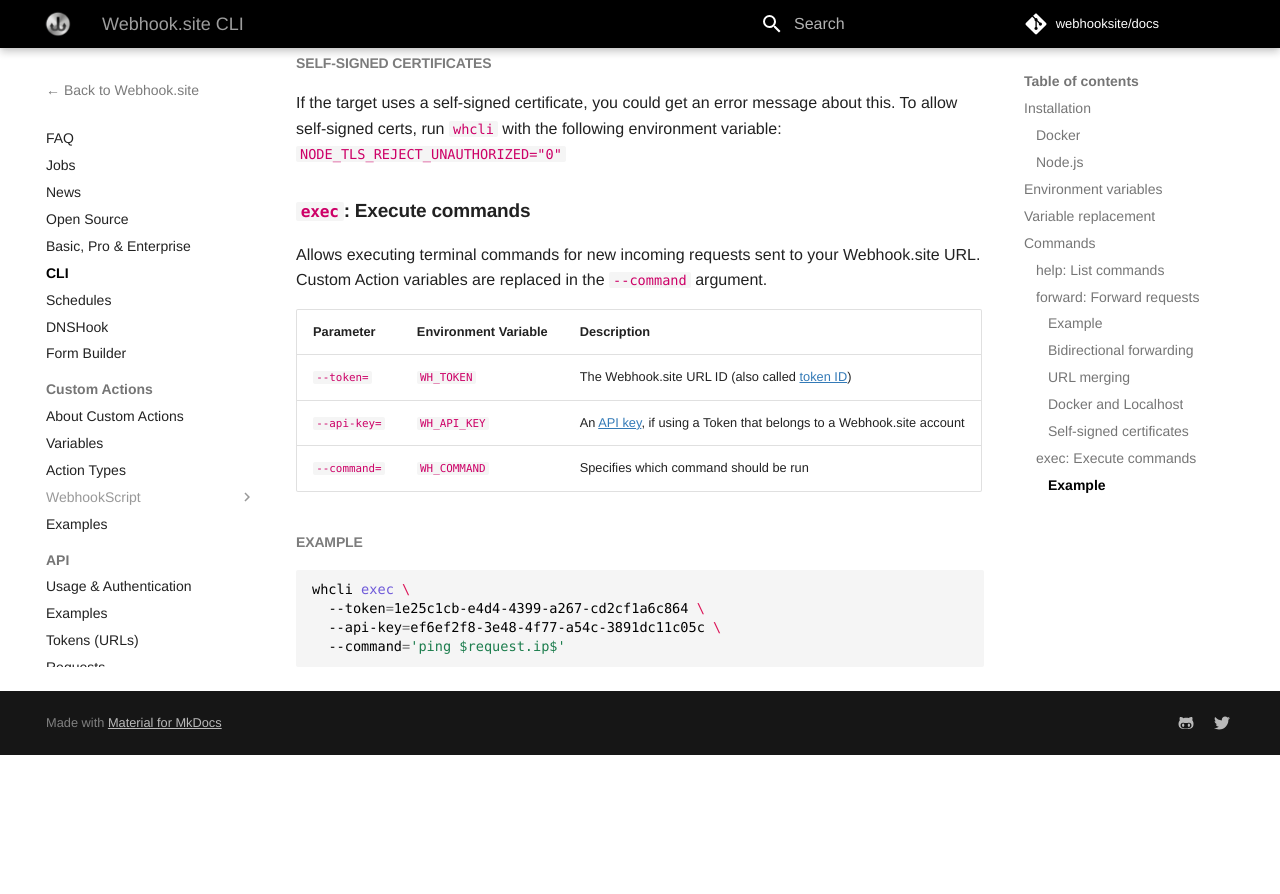
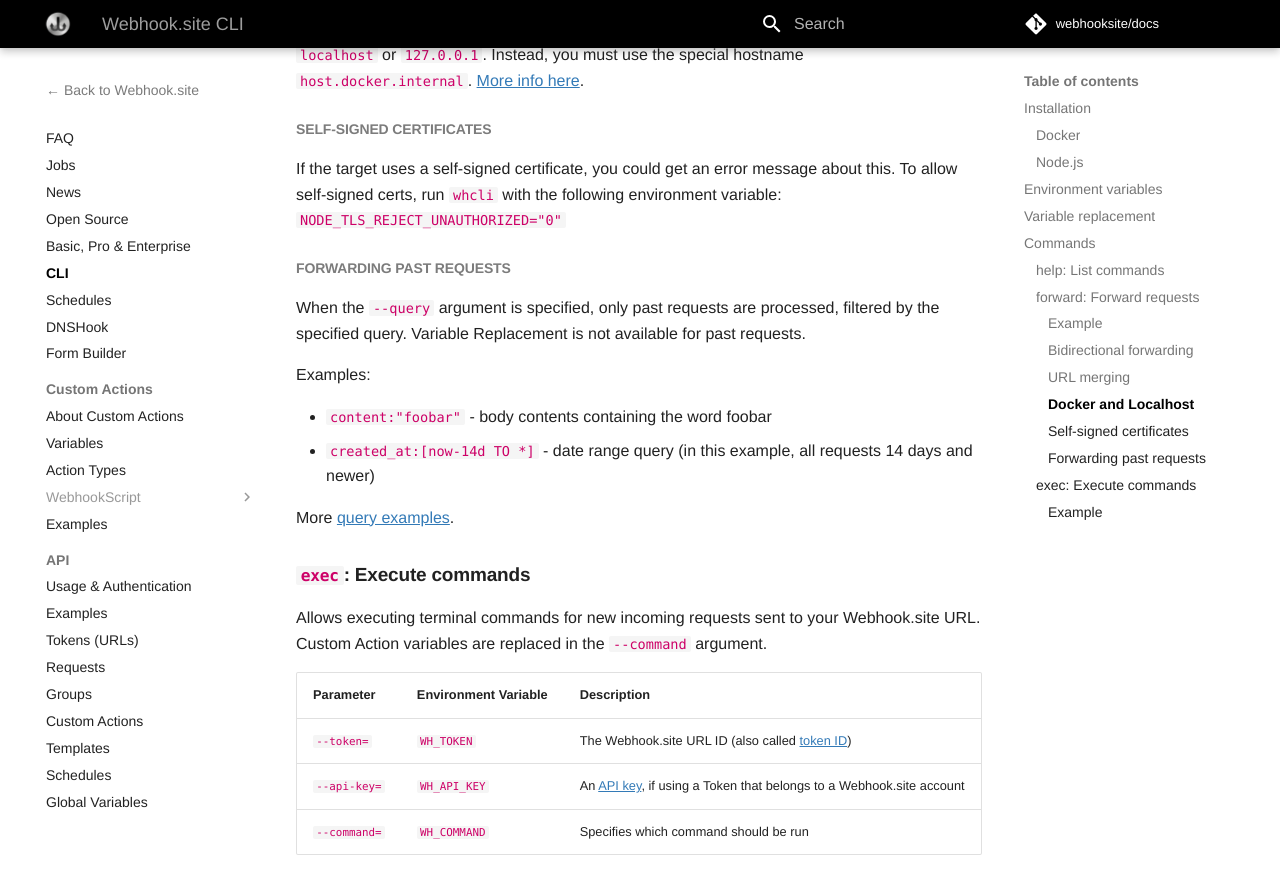
Before and after one commit to webhooksite/docs, an MkDocs documentation site: the page built from docs/cli.md, in a window 1280 px wide and 900 px high, scrolled down 3265 px. Shown: the top 894 px of the window. Built offline with MkDocs 1.6.1 and Material for MkDocs 9.7.7, drawn with Linux system fonts in a browser that asks for light colours; comment, search, counter and statistics services are not loaded; before the commit the page ends 4020 px from its top, so only the background shows below that; some of the changed text lies outside the part shown.

Commit message:
Update CLI docs

```diff
--- a/docs/cli.md
+++ b/docs/cli.md
@@ -63,8 +63,10 @@
 | `--token=`           | `WH_TOKEN`           | Required. The Webhook.site URL ID (also called [token ID](/api/tokens.html#api-endpointstokens-urls-email-addresses))                                                       |
 | `--api-key=`         | `WH_API_KEY`         | An [API key](/api/about.html#api-key), required when using a Token that belongs to a Webhook.site account                                                                    |
 | `--target=`          | `WH_TARGET`          | Specifies URL where traffic should be forwarded.<br>Default: `https://localhost`                                                                                  |
-| `--listen-timeout=` |                      | Amount of seconds to wait for a response from the Target URL to send back as a response for the Webhook.site URL.<br>Set to `0` to disable bidirectional forwarding.<br>Default `5`. Max `10`. |
+| `--listen-timeout=`  | `WH_LISTEN_TIMEOUT`  | Amount of seconds to wait for a response from the Target URL to send back as a response for the Webhook.site URL.<br>Set to `0` to disable bidirectional forwarding.<br>Default `5`. Max `10`. |
 | `--keep-url`         |                      | When specified, disables URL merging (see below.)                                                                                                                 |
+| `--query   `         | `WH_QUERY`           | Forwards previously sent requests, filtered by a search query. When left blank, only requests sent after the command runs are forwarded.
+
 
 #### Example
 
@@ -97,6 +99,18 @@
 
 If the target uses a self-signed certificate, you could get an error message about this. To allow self-signed certs, run `whcli` with the following environment variable: `NODE_TLS_REJECT_UNAUTHORIZED="0"`
 
+#### Forwarding past requests
+
+When the `--query` argument is specified, only past requests are processed, filtered by the specified query. Variable Replacement is not available for past requests.
+
+Examples:
+
+  * `content:"foobar"` - body contents containing the word foobar
+  * `created_at:[now-14d TO *]` - date range query (in this example, all requests 14 days and newer)
+
+More [query examples](/api/requests.html#search-query-examples).
+
+
 ### `exec`: Execute commands
 
 Allows executing terminal commands for new incoming requests sent to your Webhook.site URL. Custom Action variables are replaced in the `--command` argument.
--- a/docs/news.markdown
+++ b/docs/news.markdown
@@ -23,6 +23,10 @@
     </div>
 </form>
 </div>
+
+## 27 May 2025
+
+* Added `--query` flag to Webhook.site CLI, allowing forwarding of past requests. [More info here](/cli.html)
 
 ## 9 May 2025
 
```
